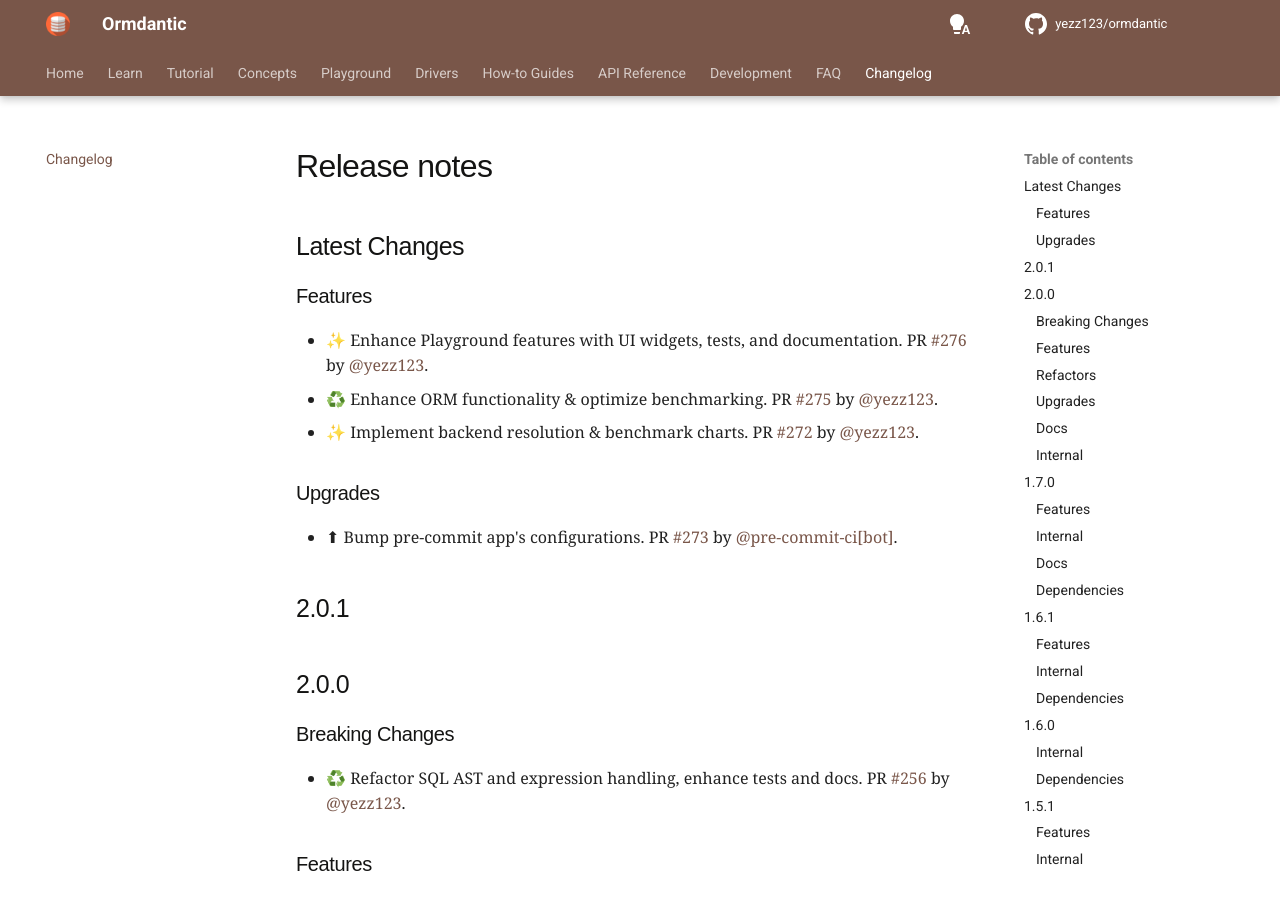
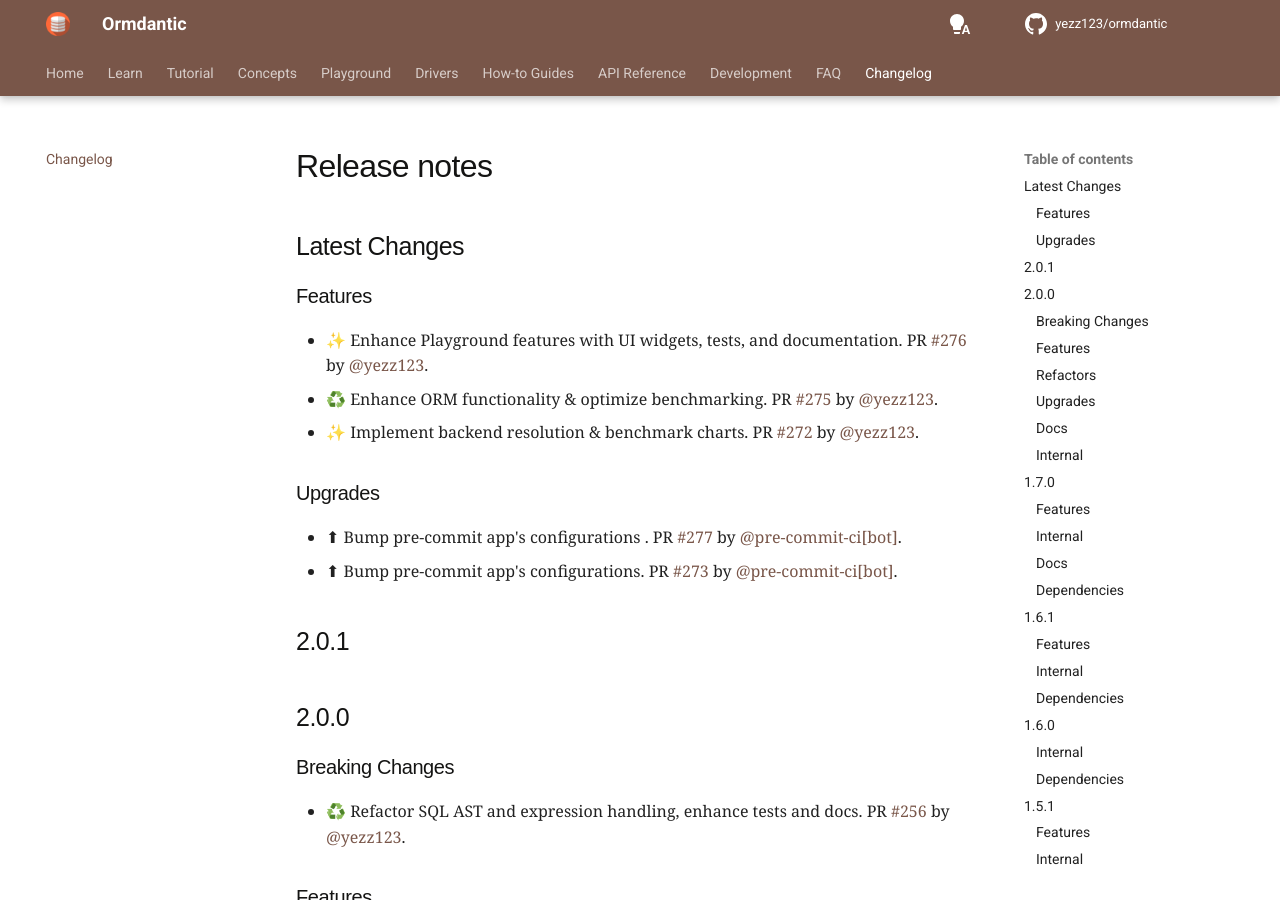
Before and after one commit to yezz123/ormdantic, an MkDocs documentation site: the page built from docs/release.md, in a window 1280 px wide and 900 px high. Built offline with MkDocs 1.6.1 and Material for MkDocs 9.7.7, drawn with Linux system fonts in a browser that asks for light colours; comment, search, counter and statistics services are not loaded.

Commit message:
📝 Update release notes
[skip ci]

```diff
--- a/docs/release.md
+++ b/docs/release.md
@@ -10,6 +10,7 @@
 
 ### Upgrades
 
+* ⬆ Bump pre-commit app's configurations . PR [#277](https://github.com/yezz123/ormdantic/pull/277) by [@pre-commit-ci[bot]](https://github.com/apps/pre-commit-ci).
 - ⬆ Bump pre-commit app's configurations. PR [#273](https://github.com/yezz123/ormdantic/pull/273) by [@pre-commit-ci[bot]](https://github.com/apps/pre-commit-ci).
 
 ## 2.0.1
```
